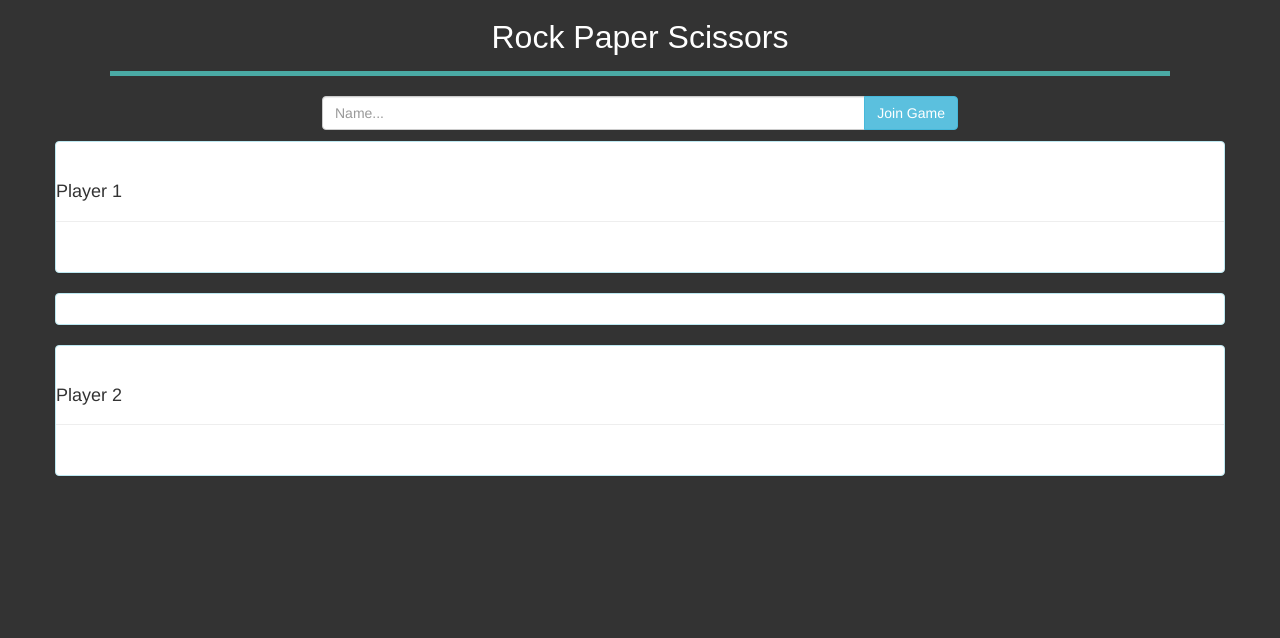
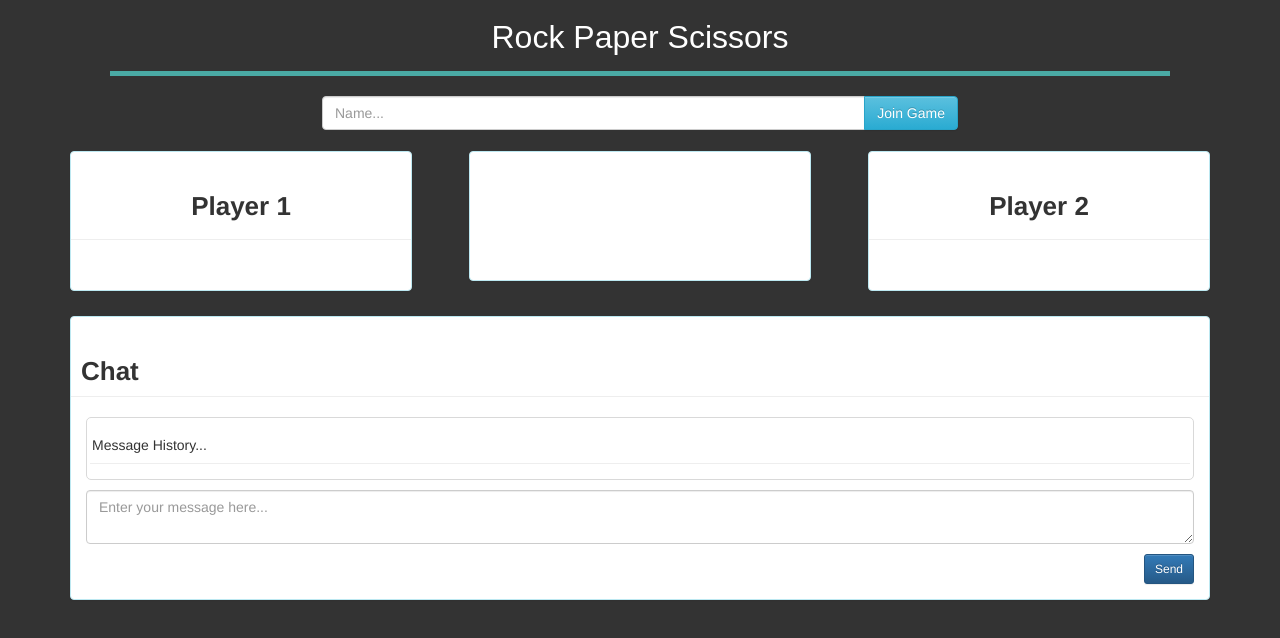
Before and after one commit to jamesmart77/RPS, a plain HTML site: page index.html in a window 1280 px wide. Drawn offline with nearby package versions, Linux system fonts and the light colour scheme; no server answers.

Commit message:
chat messages working

```diff
--- a/assets/css/style.css
+++ b/assets/css/style.css
@@ -1,5 +1,6 @@
 body {
     background-color: #333;
+    min-width: 450px;
 }
 
 .wrapper {
@@ -41,3 +42,49 @@ body {
     padding: 0;
     float: none;
 }
+
+.player1, .player2, .results{
+    width: 30%;
+    float: left;
+    margin: 10px 0;
+}
+
+.results{
+    margin: 10px 5%;
+    height: 130px;
+}
+.player2{
+    float: right;
+}
+
+.header{
+    font-weight: bold;
+    font-size: 26px;
+}
+
+.messages{
+    margin: 15px 0;
+}
+
+.messages-header{
+    padding: 0 10px;
+    margin-bottom: 5px;
+}
+
+#posted{
+    margin-bottom: 10px;
+    border: 1px solid #d9d9d9;
+    padding: 10px 5px;
+    border-radius: 5px;
+    max-height: 100px;
+    overflow: scroll;
+}
+
+hr{
+    margin: 5px -2px;
+}
+
+.send-btn{
+    margin-top: 10px;
+    float: right;
+}
--- a/assets/js/firebase.js
+++ b/assets/js/firebase.js
@@ -0,0 +1,40 @@
+// Initialize Firebase
+var config = {
+    apiKey: "AIzaSyBeUfmcYXZiY1LTrWHhpBrlGv8qlaetAFI",
+    authDomain: "rps-multiplayer-e6c3b.firebaseapp.com",
+    databaseURL: "https://rps-multiplayer-e6c3b.firebaseio.com",
+    projectId: "rps-multiplayer-e6c3b",
+    storageBucket: "",
+    messagingSenderId: "1082800212245"
+};
+firebase.initializeApp(config);
+
+var database = firebase.database();
+var messagesRef = database.ref("/messages");
+
+function postMessage() {
+
+    var messageText = $("#message").val();
+
+    database.ref("/messages").push({
+        playerName: "James",
+        messageText: messageText,
+        postTime: moment().format("MM-DD-YY, h:mm:ss a")
+    });
+
+}
+
+messagesRef.on("child_added", function (snapshot) {
+
+    let container = $("#posted");
+    let messageDiv = $("<div>");
+    let player = snapshot.val().playerName;
+    let message = snapshot.val().messageText;
+    let postTime = snapshot.val().postTime;
+
+    messageDiv.html("<b>"+player+"</b><small> " + postTime + "</small>: " + message);
+
+    container.append(messageDiv);
+    container.scrollTop(container.prop("scrollHeight"));
+    $("#message").val("");
+})
--- a/index.html
+++ b/index.html
@@ -6,25 +6,40 @@
     <meta name="viewport" content="width=device-width, initial-scale=1.0">
     <meta http-equiv="X-UA-Compatible" content="ie=edge">
 
-    <link href="assets/css/reset.css" rel="stylesheet" type="text/css" />
-    <!-- jQuery (necessary for Bootstrap's JavaScript plugins) -->
-    <script src="https://ajax.googleapis.com/ajax/libs/jquery/1.12.4/jquery.min.js"></script>
+    <!-- RESET CSS -->
+    <link rel="stylesheet" type="text/css" href="assets/css/reset.css">
 
+    <!--Font Awesome-->
+    <link rel="stylesheet" href="https://cdnjs.cloudflare.com/ajax/libs/font-awesome/4.7.0/css/font-awesome.min.css">
+
+    <!-- We need to bring in the bootstrap CSS -->
     <!-- Latest compiled and minified CSS -->
     <link rel="stylesheet" href="https://maxcdn.bootstrapcdn.com/bootstrap/3.3.7/css/bootstrap.min.css" integrity="sha384-BVYiiSIFeK1dGmJRAkycuHAHRg32OmUcww7on3RYdg4Va+PmSTsz/K68vbdEjh4u"
         crossorigin="anonymous">
 
-    <!-- Latest compiled and minified JavaScript -->
+    <!-- Optional theme -->
+    <link rel="stylesheet" href="https://maxcdn.bootstrapcdn.com/bootstrap/3.3.7/css/bootstrap-theme.min.css" integrity="sha384-rHyoN1iRsVXV4nD0JutlnGaslCJuC7uwjduW9SVrLvRYooPp2bWYgmgJQIXwl/Sp"
+        crossorigin="anonymous">
+
+    <!-- CUSTOM CSS -->
+    <link rel="stylesheet" type="text/css" href="assets/css/style.css">
+
+    <!-- jQuery (necessary for Bootstrap's JavaScript plugins) -->
+    <script src="https://ajax.googleapis.com/ajax/libs/jquery/3.2.1/jquery.min.js"></script>
+
+    <!-- Include all compiled plugins (below), or include individual files as needed -->
     <script src="https://maxcdn.bootstrapcdn.com/bootstrap/3.3.7/js/bootstrap.min.js" integrity="sha384-Tc5IQib027qvyjSMfHjOMaLkfuWVxZxUPnCJA7l2mCWNIpG9mGCD8wGNIcPD7Txa"
         crossorigin="anonymous"></script>
+    <script src="https://cdnjs.cloudflare.com/ajax/libs/jquery/3.2.1/jquery.min.js"></script>
 
-    <!--Font Awesome-->
-    <link rel="stylesheet" href="https://cdnjs.cloudflare.com/ajax/libs/font-awesome/4.7.0/css/font-awesome.min.css">
-
-    <script src="https://cdnjs.cloudflare.com/ajax/libs/jquery/3.2.1/jquery.min.js"></script>
+    <!-- jQuery (necessary for Bootstrap's JavaScript plugins) -->
+    <script src="https://ajax.googleapis.com/ajax/libs/jquery/1.12.4/jquery.min.js"></script>
 
     <!-- firebase -->
     <script src="https://www.gstatic.com/firebasejs/4.6.0/firebase.js"></script>
+
+    <!-- moment js -->
+    <script src="https://cdn.jsdelivr.net/momentjs/2.12.0/moment.min.js"></script>
 
     <link rel="stylesheet" href="assets/css/style.css">
 
@@ -52,33 +67,51 @@
             <div class="col-md-5 player-turn"></div>
         </div>
 
-        <div class="row">
-            <div class="panel panel-info">
-                <div class="page-header">
-                    <h4 class="player1-div">Player 1</h1>
+        <div class="row container">
+            <div class="panel panel-info player1">
+                <div class="page-header text-center">
+                    <h4 class="header">Player 1</h1>
                 </div>
                 <div class="panel-body">
 
                 </div>
             </div>
 
-            <div class="panel panel-info">
-                <div class="panel-body results">
+
+            <div class="panel panel-info results">
+                <div class="panel-body">
 
                 </div>
             </div>
 
-            <div class="panel panel-info">
-                <div class="page-header">
-                    <h4 class="player2-div">Player 2</h1>
+            <div class="panel panel-info player2">
+                <div class="page-header text-center">
+                    <h4 class="header">Player 2</h1>
                 </div>
                 <div class="panel-body">
 
                 </div>
             </div>
+
+        </div>
+
+        <div class="row container">
+            <div class="panel panel-info messages">
+                <div class="page-header messages-header">
+                    <h4 class="header">Chat</h1>
+                </div>
+                <div class="panel-body">
+                    <div id="posted"><h5>Message History...</h5>
+                        <hr>
+                    </div>
+                    <textarea id="message" class="form-control" placeholder="Enter your message here..."></textarea>
+                    <button class="btn btn-primary btn-sm send-btn" onclick="postMessage()">Send</button>
+                </div>
+            </div>
         </div>
     </div>
 
+    <script type="text/javascript" src="assets/js/firebase.js"></script>
 </body>
 
 </html>
```
